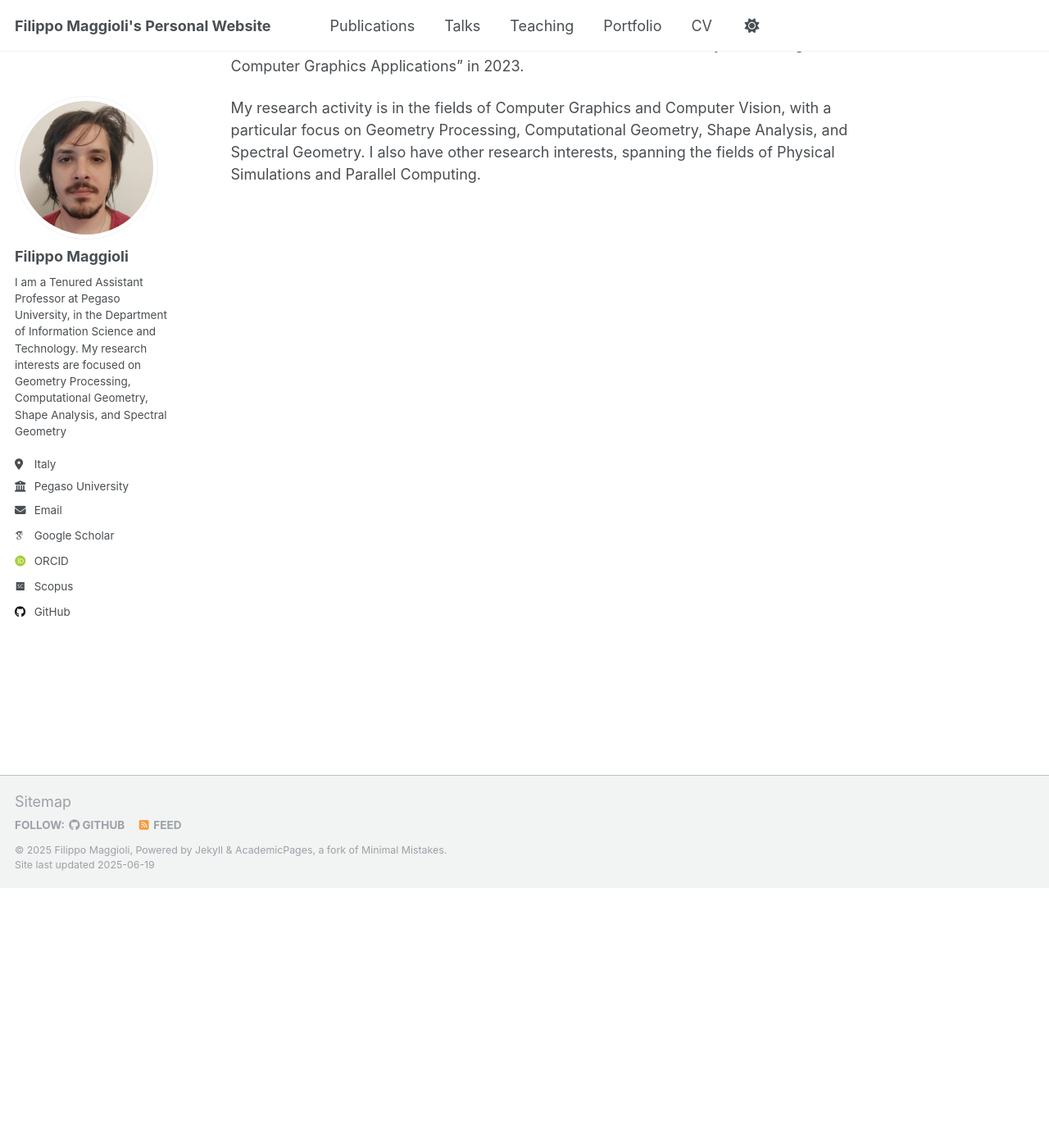
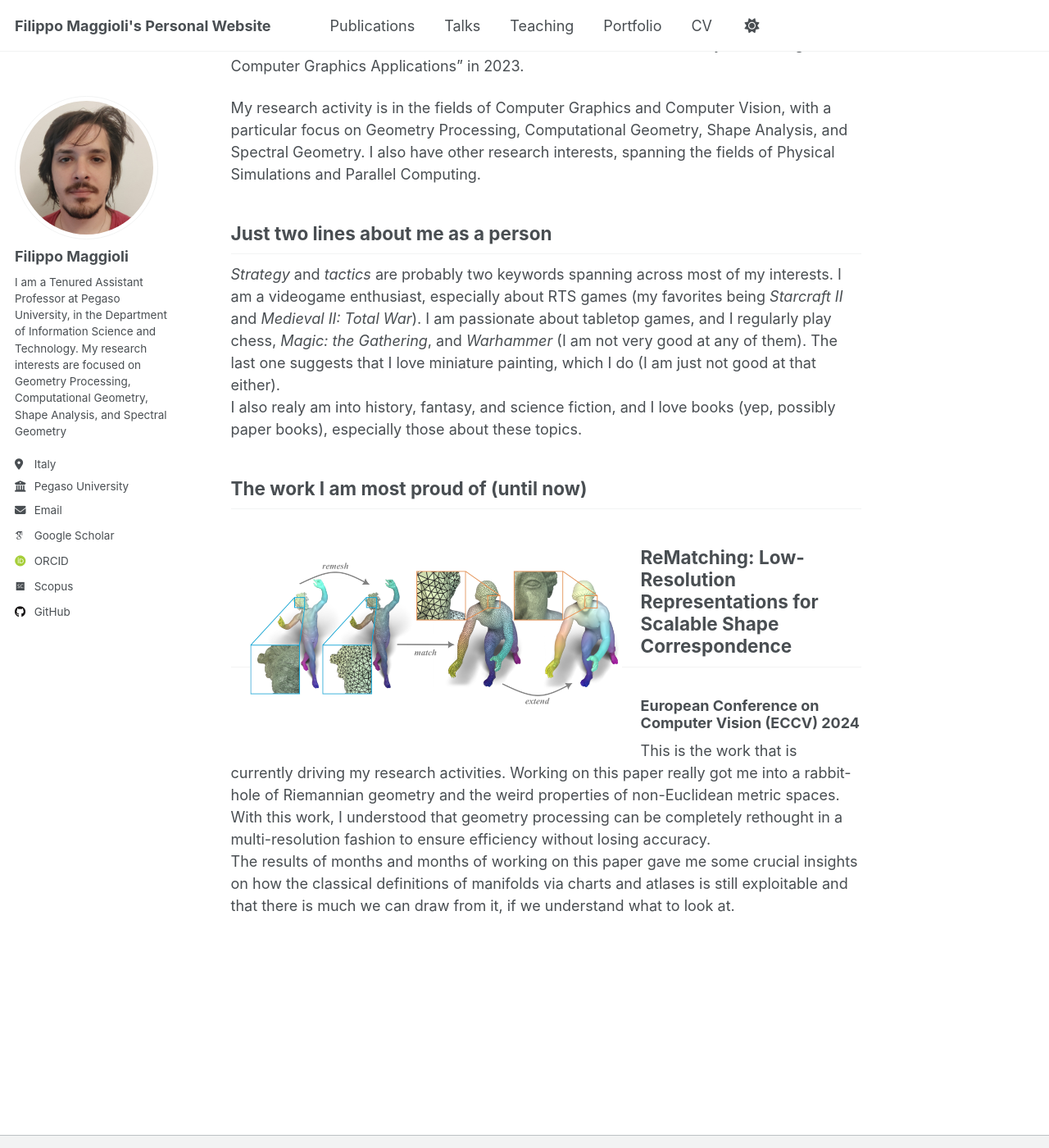
Before and after one commit to fmaggioli/fmaggioli.github.io, a Jekyll site: the page built from _pages/about.md, in a window 1280 px wide and 1400 px high, scrolled down 317 px. Shown: the whole window at 82% size. Built offline with Jekyll 4.4.1, drawn with Linux system fonts in a browser that asks for light colours; some web fonts are replaced.

Commit message:
Writing about

```diff
--- a/_pages/about.md
+++ b/_pages/about.md
@@ -12,3 +12,20 @@ Previously, I was an Adjunct Professor at Pegaso University, and a Postdoctoral
 I have obtained my M.Sc. degree in Computer Science in 2019 at Sapienza – University of Rome, where he also defended his Ph.D. thesis on “Scalable Geometry Processing for Computer Graphics Applications” in 2023.
 
 My research activity is in the fields of Computer Graphics and Computer Vision, with a particular focus on Geometry Processing, Computational Geometry, Shape Analysis, and Spectral Geometry. I also have other research interests, spanning the fields of Physical Simulations and Parallel Computing.
+
+
+Just two lines about me as a person
+-----------------------------------
+*Strategy* and *tactics* are probably two keywords spanning across most of my interests. I am a videogame enthusiast, especially about RTS games (my favorites being *Starcraft II* and *Medieval II: Total War*). I am passionate about tabletop games, and I regularly play chess, *Magic: the Gathering*, and *Warhammer* (I am not very good at any of them). The last one suggests that I love miniature painting, which I do (I am just not good at that either).
+I also realy am into history, fantasy, and science fiction, and I love books (yep, possibly paper books), especially those about these topics.
+
+
+The work I am most proud of (until now)
+---------------------------------------
+<img style="float: left" width="500" src="../images/highlighted/rematching.png">
+
+## ReMatching: Low-Resolution Representations for Scalable Shape Correspondence
+### European Conference on Computer Vision (ECCV) 2024
+This is the work that is currently driving my research activities. Working on this paper really got me into a rabbit-hole of Riemannian geometry and the weird properties of non-Euclidean metric spaces.
+With this work, I understood that geometry processing can be completely rethought in a multi-resolution fashion to ensure efficiency without losing accuracy.
+The results of months and months of working on this paper gave me some crucial insights on how the classical definitions of manifolds via charts and atlases is still exploitable and that there is much we can draw from it, if we understand what to look at.
```
Also changed, not shown: images/highlighted/rematching.png (added).
